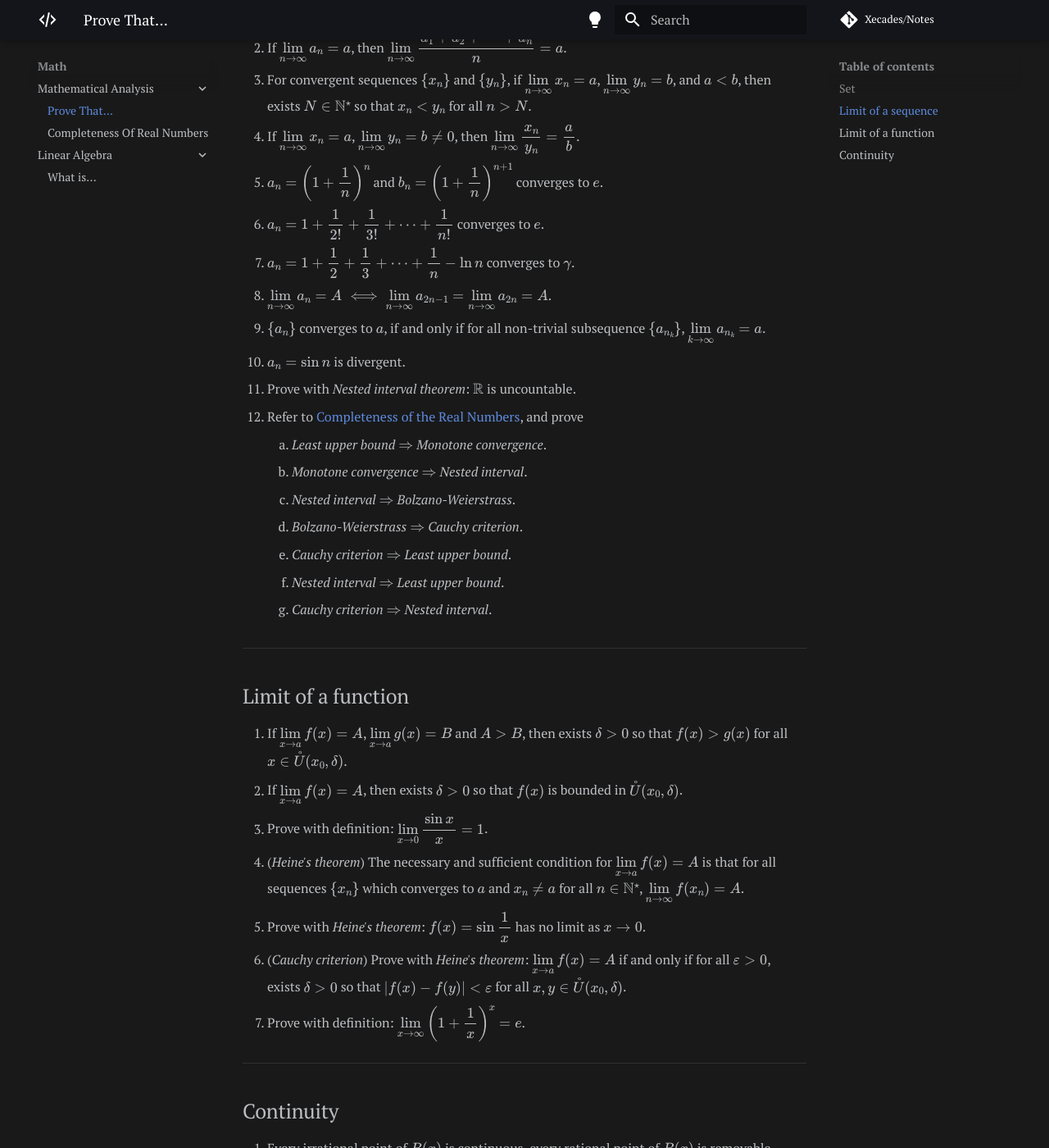
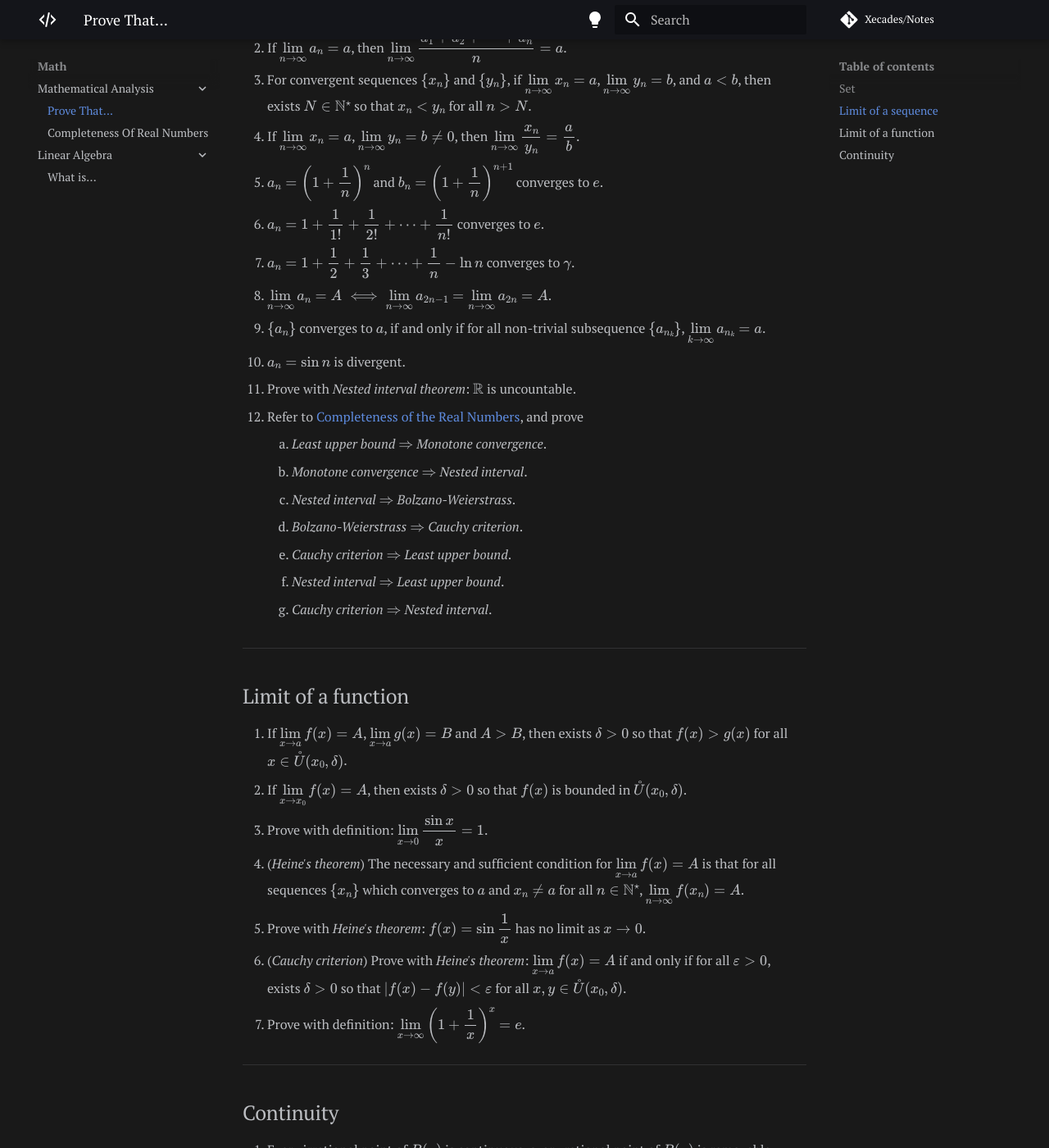
Before and after one commit to Xecades/Notes, an MkDocs documentation site: the page built from docs/math/ma/prove-that.md, in a window 1280 px wide and 1400 px high, scrolled down 613 px. Shown: the whole window at 82% size. Built offline with MkDocs 1.6.1 and Material for MkDocs 9.7.7, drawn with Linux system fonts in a browser that asks for light colours; comment, search, counter and statistics services are not loaded.

Commit message:
fix: some math error

```diff
--- a/docs/math/ma/prove-that.md
+++ b/docs/math/ma/prove-that.md
@@ -18,7 +18,7 @@ Here are theorems and proofs that are essential in mathematical analysis. It wou
 3. For convergent sequences $\{x_n\}$ and $\{y_n\}$, if $\lim\limits_{n\to\infty}x_n=a$, $\lim\limits_{n\to\infty}y_n=b$, and $a<b$, then exists $N\in\mathbb{N}^\star$ so that $x_n<y_n$ for all $n>N$.
 4. If $\lim\limits_{n\to\infty}x_n=a$, $\lim\limits_{n\to\infty}y_n=b\neq0$, then $\lim\limits_{n\to\infty}\dfrac{x_n}{y_n}=\dfrac{a}{b}$.
 5. $a_n = \left(1 + \dfrac{1}{n}\right)^n$ and $b_n = \left(1 + \dfrac{1}{n}\right)^{n + 1}$ converges to $e$.
-6. $a_n = 1 + \dfrac{1}{2!} + \dfrac{1}{3!} + \cdots + \dfrac{1}{n!}$ converges to $e$.
+6. $a_n = 1 + \dfrac{1}{1!} + \dfrac{1}{2!} + \cdots + \dfrac{1}{n!}$ converges to $e$.
 7. $a_n = 1 + \dfrac{1}{2} + \dfrac{1}{3} + \cdots + \dfrac{1}{n} - \ln n$ converges to $\gamma$.
 8. $\lim\limits_{n\to\infty}a_n=A\iff\lim\limits_{n\to\infty}a_{2n-1}=\lim\limits_{n\to\infty}a_{2n}=A$.
 9.  $\{a_n\}$ converges to $a$, if and only if for all non-trivial subsequence $\{a_{n_k}\}$, $\lim\limits_{k\to\infty}a_{n_k}=a$.
@@ -38,7 +38,7 @@ Here are theorems and proofs that are essential in mathematical analysis. It wou
 ## Limit of a function
 
 1. If $\lim\limits_{x\to a}f(x)=A$, $\lim\limits_{x\to a}g(x)=B$ and $A>B$, then exists $\delta>0$ so that $f(x)>g(x)$ for all $x\in\mathring{U}(x_0, \delta)$.
-2. If $\lim\limits_{x\to a}f(x)=A$, then exists $\delta>0$ so that $f(x)$ is bounded in $\mathring{U}(x_0, \delta)$.
+2. If $\lim\limits_{x\to x_0}f(x)=A$, then exists $\delta>0$ so that $f(x)$ is bounded in $\mathring{U}(x_0, \delta)$.
 3. Prove with definition: $\lim\limits_{x\to0}\dfrac{\sin x}{x} = 1$.
 4. (*Heine's theorem*) The necessary and sufficient condition for $\lim\limits_{x\to a}f(x)=A$ is that for all sequences $\{x_n\}$ which converges to $a$ and $x_n\neq a$ for all $n\in\mathbb{N}^\star$, $\lim\limits_{n\to\infty}f(x_n)=A$.
 5. Prove with *Heine's theorem*: $f(x)=\sin\dfrac{1}{x}$ has no limit as $x\to0$.
```
Also changed, not shown: other parts of docs/math/ma/prove-that.md (+1 -1 lines).
